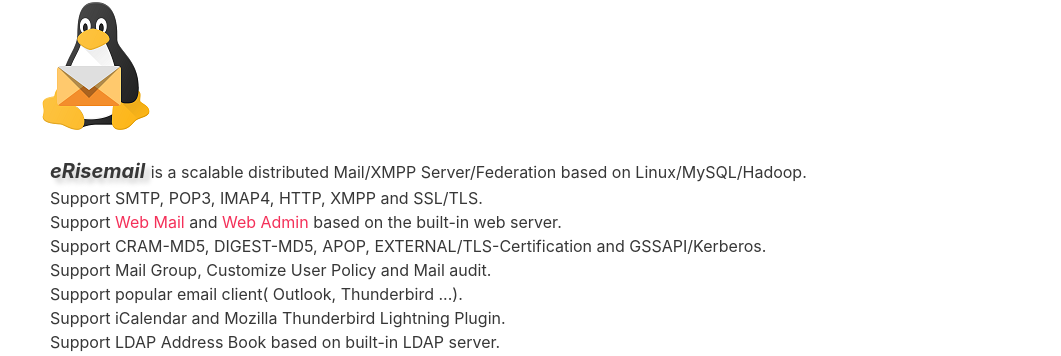
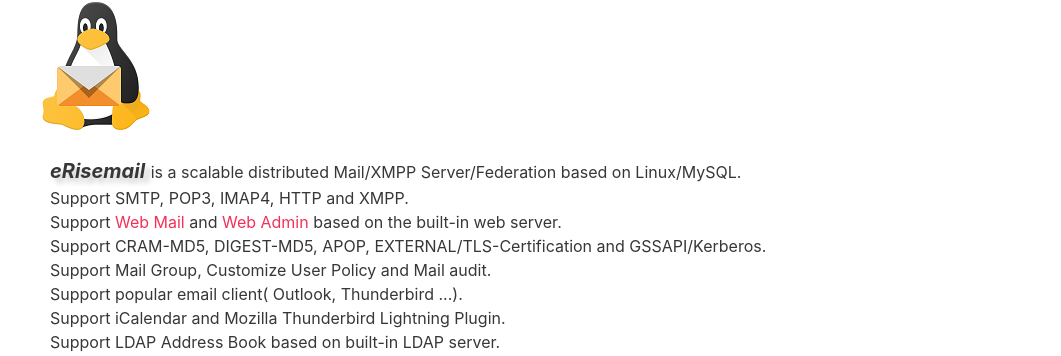
Before and after one commit to uplusware/uplusware.github.io, a Jekyll site: the page index.html, which Jekyll copies as it is, in a window 1280 px wide. Shown: the part 93-449 px from the top of the page, without its empty margins (110-1171 px from the left). Built offline with Jekyll 4.4.1, drawn with Linux system fonts in a browser that asks for light colours.

Commit message:
Update index.html

```diff
--- a/index.html
+++ b/index.html
@@ -22,8 +22,8 @@
 		</td><td valign="middle">
 		</td></tr></table>
 		<ul>
-			<li><span style="text-shadow: 5px 5px 5px #cccccc; font-size: 125%"><strong><em>eRisemail</em></strong> </span> is a scalable distributed Mail/XMPP Server/Federation based on Linux/MySQL/Hadoop.</li>
-			<li>Support SMTP, POP3, IMAP4, HTTP, XMPP and SSL/TLS.</li>
+			<li><span style="text-shadow: 5px 5px 5px #cccccc; font-size: 125%"><strong><em>eRisemail</em></strong> </span> is a scalable distributed Mail/XMPP Server/Federation based on Linux/MySQL.</li>
+			<li>Support SMTP, POP3, IMAP4, HTTP and XMPP.</li>
 			<li>Support <a href="https://github.com/uplusware/erisemail/wiki/WebMail-UI" target="_blank">Web Mail</a> and <a href="https://github.com/uplusware/erisemail/wiki/WebAdmin-UI" target="_blank">Web Admin</a> based on the built-in web server.</li>
 			<li>Support CRAM-MD5, DIGEST-MD5, APOP, EXTERNAL/TLS-Certification and GSSAPI/Kerberos.</li>
 			<li>Support Mail Group, Customize User Policy and Mail audit.</li>
```
